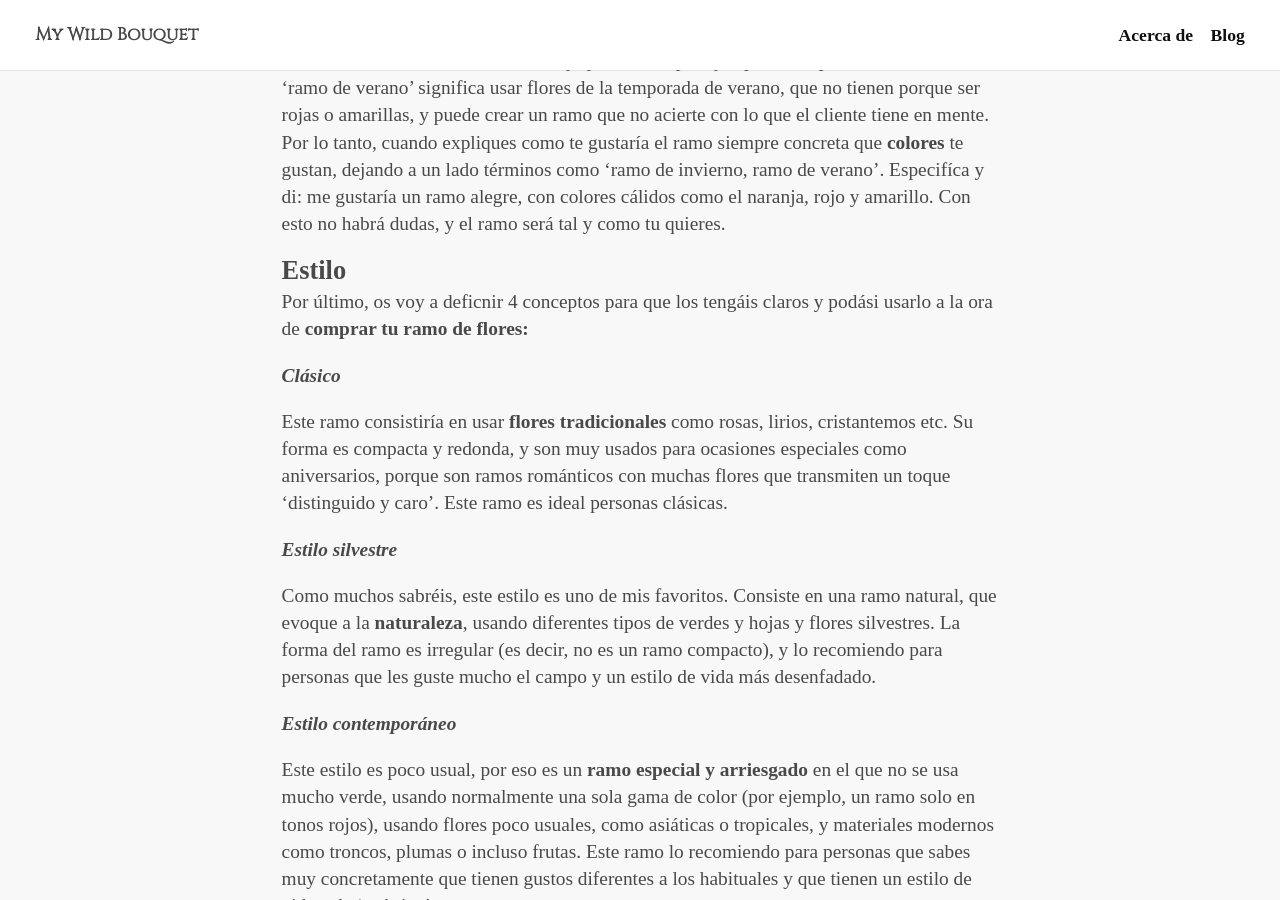
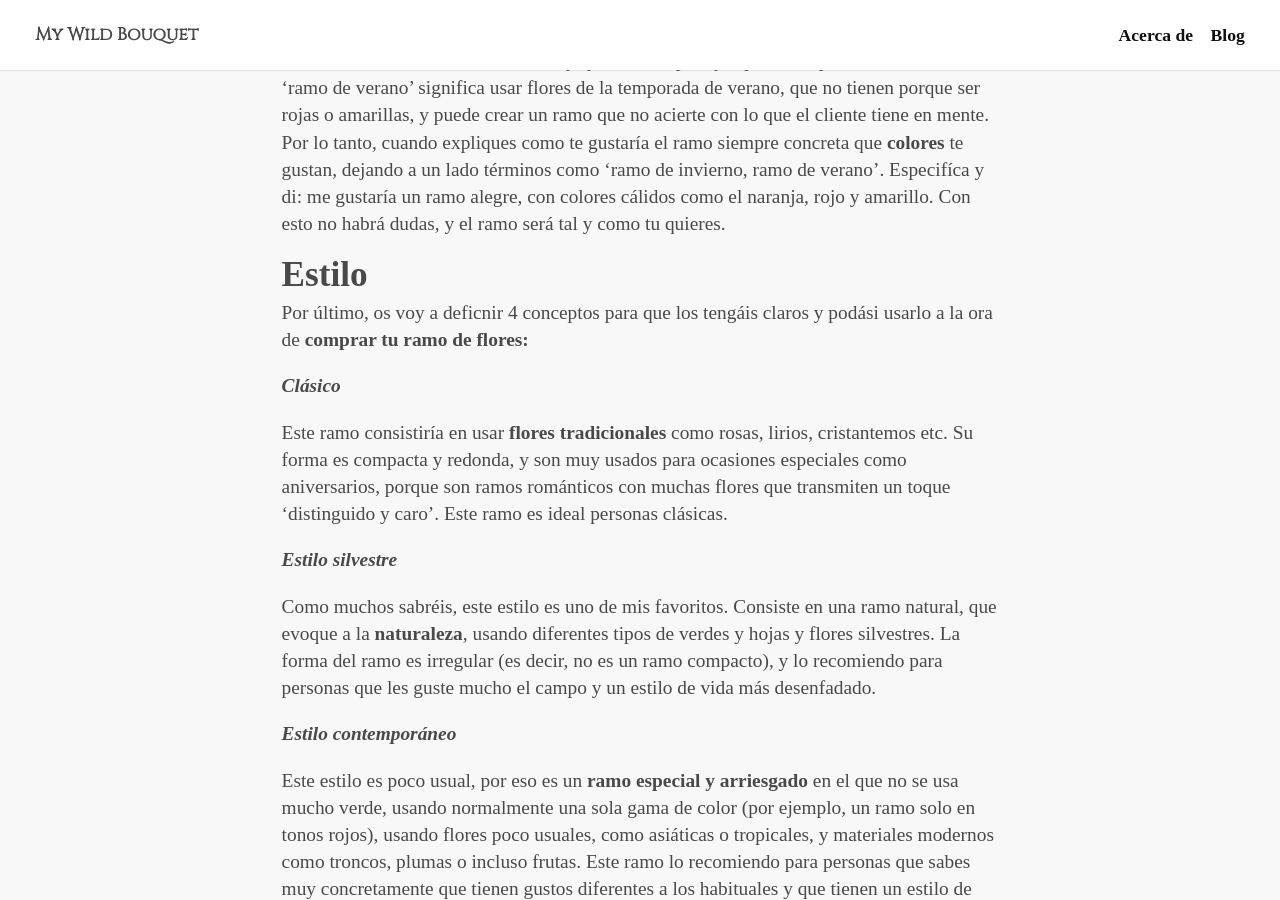
Before and after one commit to keyvanakbary/ramosilvestre.com, a Jekyll site: the page built from src/_posts/2017-12-16-el-significado-de-las-flores.md, in a window 1280 px wide and 900 px high, scrolled down 1623 px. Built offline with Jekyll 4.4.1, drawn with Linux system fonts in a browser that asks for light colours; some web fonts are replaced.

```diff
--- a/src/_posts/2017-12-16-el-significado-de-las-flores.md
+++ b/src/_posts/2017-12-16-el-significado-de-las-flores.md
@@ -30,7 +30,7 @@ A veces se confunden términos, y los clientes explican que quieren un 'ramo de
 
 
 
-#### Estilo
+### Estilo
 
 Por último, os voy a deficnir 4 conceptos para que los tengáis claros y podási usarlo a la ora de **comprar tu ramo de flores:**
 
```
